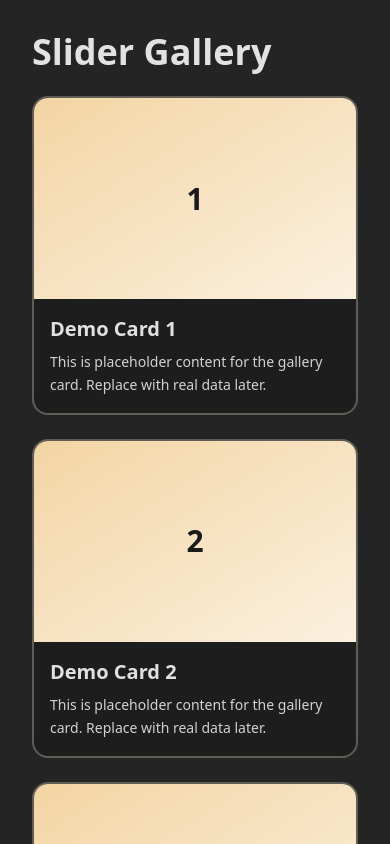
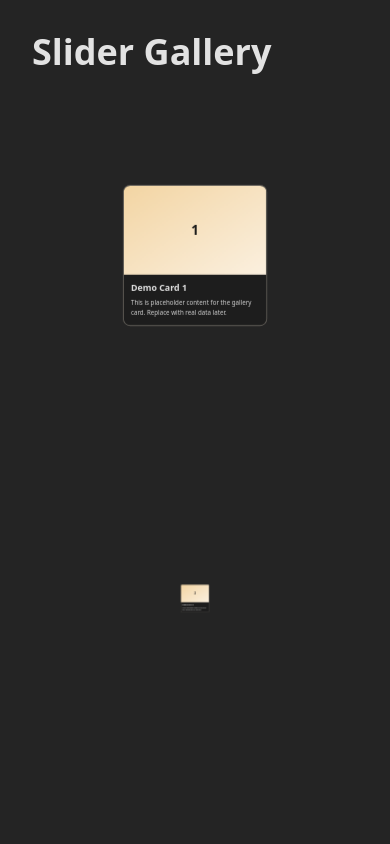
Before and after one commit to dimaportenko/react-components-playground, a React (Vite) app: page / in a window 390 px wide. Shown: the top 844 px of the page. Built offline with nearby package versions, Linux system fonts and the light colour scheme.

Commit message:
add gsap gallery component for gsap playground

```diff
--- a/package.json
+++ b/package.json
@@ -9,7 +9,9 @@
     "build": "bun run build.ts"
   },
   "dependencies": {
+    "@gsap/react": "^2.1.2",
     "bun-plugin-tailwind": "^0.0.15",
+    "gsap": "^3.13.0",
     "react": "^19",
     "react-dom": "^19",
     "tailwindcss": "^4.1.11"
--- a/src/App.tsx
+++ b/src/App.tsx
@@ -1,32 +1,12 @@
 import "./index.css";
-import { DemoCard } from "./components/DemoCard";
-
-type DemoCardData = {
-  id: number;
-  title: string;
-  description: string;
-};
-
-const demoCards: DemoCardData[] = Array.from({ length: 10 }, (_, index) => {
-  const id = index + 1;
-  return {
-    id,
-    title: `Demo Card ${id}`,
-    description:
-      "This is placeholder content for the gallery card. Replace with real data later.",
-  };
-});
+import { GsapGallery } from "./components/GsapGallery";
 
 export function App() {
   return (
     <div className="max-w-7xl mx-auto p-8 relative z-10">
       <h1 className="text-4xl font-bold mb-6">Slider Gallery</h1>
 
-      <div className="grid grid-cols-1 sm:grid-cols-2 md:grid-cols-3 lg:grid-cols-4 gap-6">
-        {demoCards.map(card => (
-          <DemoCard key={card.id} id={card.id} title={card.title} description={card.description} />
-        ))}
-      </div>
+      <GsapGallery />
     </div>
   );
 }
--- /dev/null
+++ b/src/components/GsapGallery.tsx
@@ -0,0 +1,64 @@
+import { DemoCard } from "./DemoCard";
+import { useRef } from "react";
+import { useGSAP } from "@gsap/react";
+import gsap from "gsap";
+
+type DemoCardData = {
+  id: number;
+  title: string;
+  description: string;
+};
+
+const demoCards: DemoCardData[] = Array.from({ length: 10 }, (_, index) => {
+  const id = index + 1;
+  return {
+    id,
+    title: `Demo Card ${id}`,
+    description:
+      "This is placeholder content for the gallery card. Replace with real data later.",
+  };
+});
+
+export const GsapGallery = () => {
+  const wrapperRef = useRef<HTMLDivElement | null>(null);
+  const cardRefs = useRef<Array<HTMLDivElement | null>>([]);
+
+  useGSAP(
+    () => {
+      gsap.from(".card", {
+        scale: 0,
+        duration: 1,
+        repeat: -1,
+        ease: "power2.inOut",
+        yoyo: true,
+        stagger: {
+          each: 0.2,
+        },
+      });
+    },
+    { scope: wrapperRef },
+  );
+
+  return (
+    <div
+      ref={wrapperRef}
+      className="wrapper grid grid-cols-1 sm:grid-cols-2 md:grid-cols-3 lg:grid-cols-4 gap-6"
+    >
+      {demoCards.map((card, index) => (
+        <div
+          key={card.id}
+          ref={(elem: HTMLDivElement | null) => {
+            cardRefs.current[index] = elem;
+          }}
+          className="card"
+        >
+          <DemoCard
+            id={card.id}
+            title={card.title}
+            description={card.description}
+          />
+        </div>
+      ))}
+    </div>
+  );
+};
```
Also changed, not shown: 1 other file (tests, documents, lock files or other folders).
